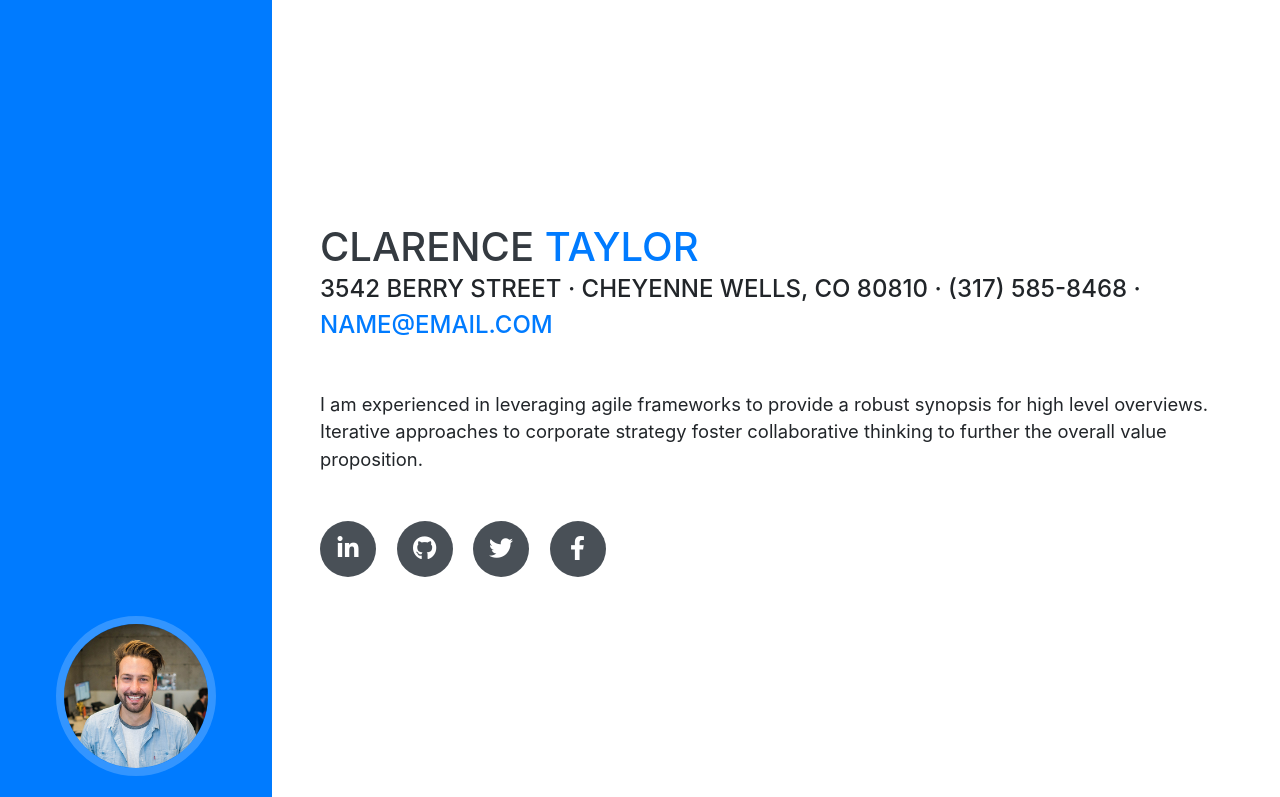
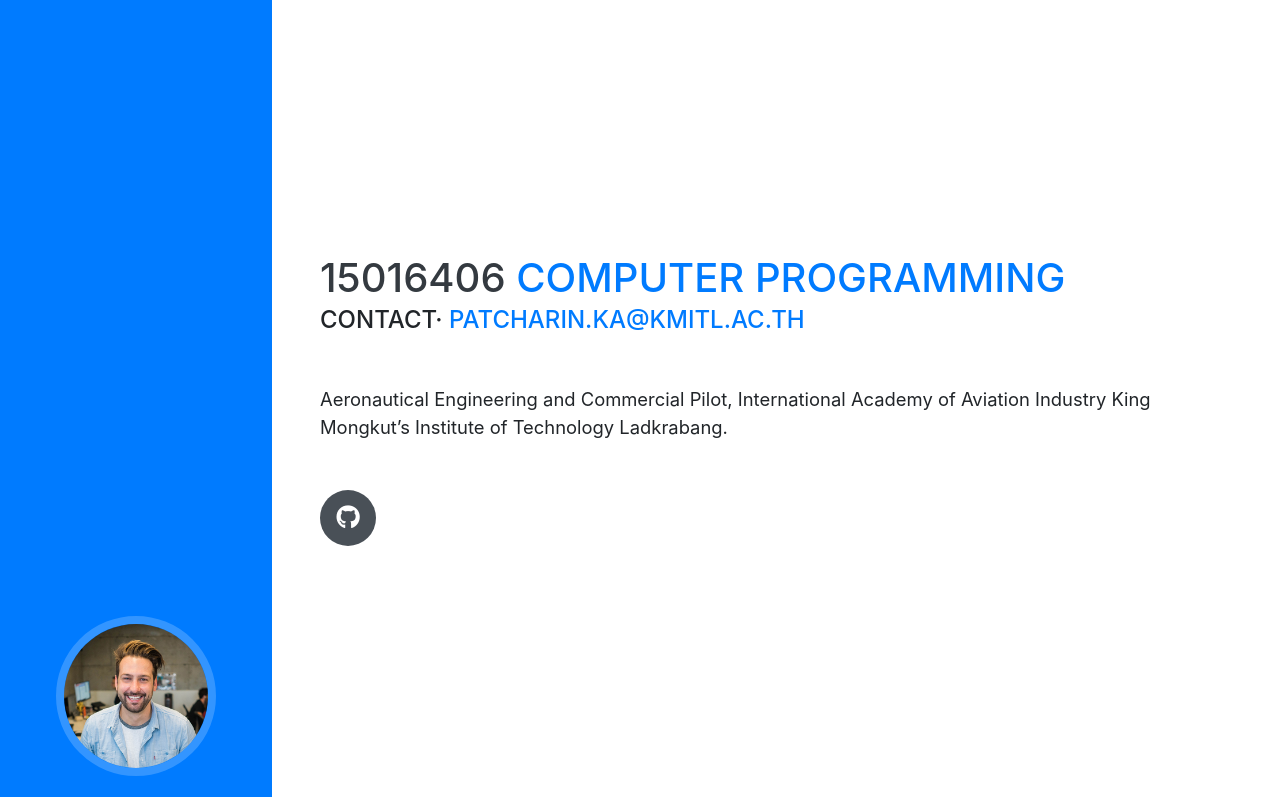
Before and after one commit to patcharinka/15016406, a website with bundled scripts: page index.html in a window 1280 px wide. Shown: the top 797 px of the page. Built offline with nearby package versions, Linux system fonts and the light colour scheme; a web font is replaced by a local one.

Commit message:
Update index.html

```diff
--- a/index.html
+++ b/index.html
@@ -63,26 +63,28 @@
 
     <section class="resume-section p-3 p-lg-5 d-flex align-items-center" id="about">
       <div class="w-100">
-        <h1 class="mb-0">Clarence
-          <span class="text-primary">Taylor</span>
+        <h1 class="mb-0">15016406
+          <span class="text-primary">COMPUTER PROGRAMMING</span>
         </h1>
-        <div class="subheading mb-5">3542 Berry Street · Cheyenne Wells, CO 80810 · (317) 585-8468 ·
-          <a href="mailto:name@email.com">name@email.com</a>
+        <div class="subheading mb-5">Contact·
+          <a href="mailto:patcharin.ka@kmitl.ac.th">patcharin.ka@kmitl.ac.th</a>
         </div>
-        <p class="lead mb-5">I am experienced in leveraging agile frameworks to provide a robust synopsis for high level overviews. Iterative approaches to corporate strategy foster collaborative thinking to further the overall value proposition.</p>
+        <p class="lead mb-5">Aeronautical Engineering and Commercial Pilot, International Academy of Aviation Industry
+          King Mongkut’s Institute of Technology Ladkrabang.
+          </p>
         <div class="social-icons">
-          <a href="#">
+         <!-- <a href="#">
             <i class="fab fa-linkedin-in"></i>
-          </a>
-          <a href="#">
+          </a>-->
+          <a href="https://github.com/patcharinka/15016406">
             <i class="fab fa-github"></i>
           </a>
-          <a href="#">
+         <!--<a href="#">
             <i class="fab fa-twitter"></i>
           </a>
           <a href="#">
             <i class="fab fa-facebook-f"></i>
-          </a>
+          </a>-->
         </div>
       </div>
     </section>
```
